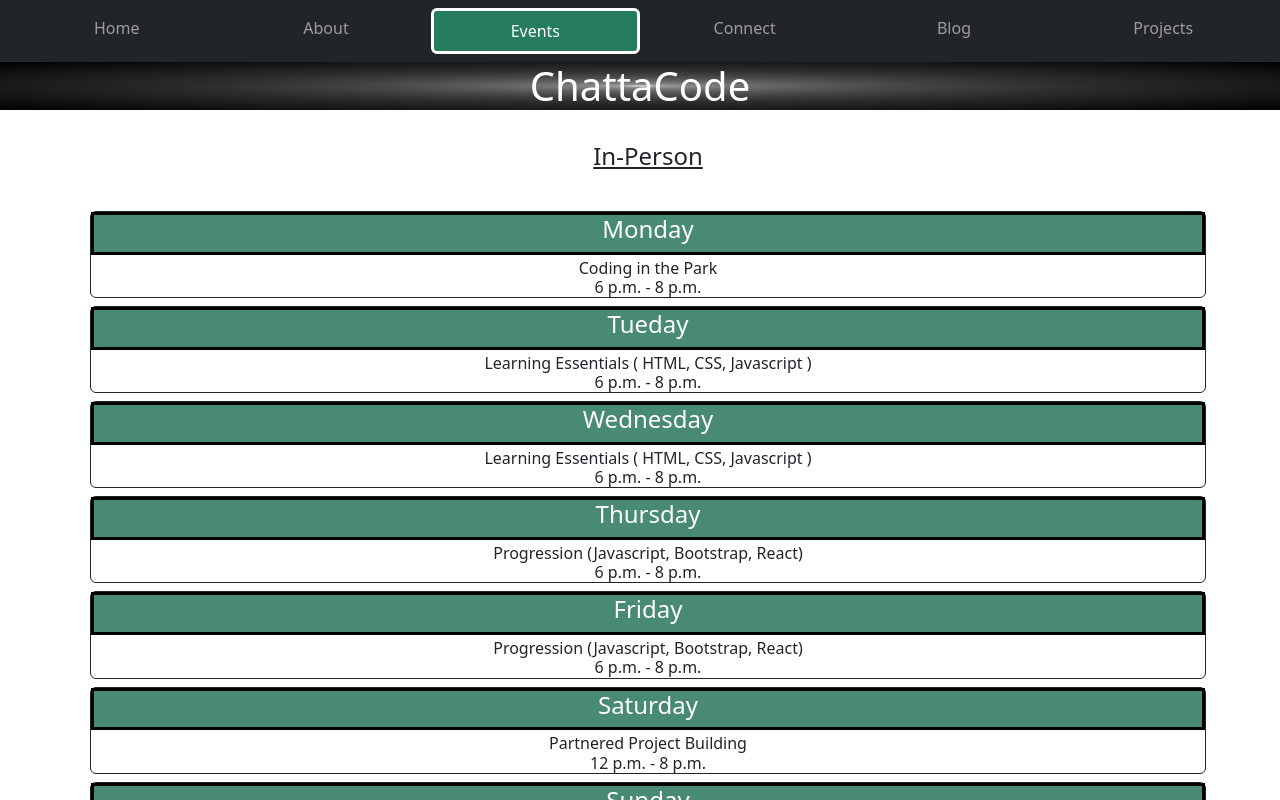
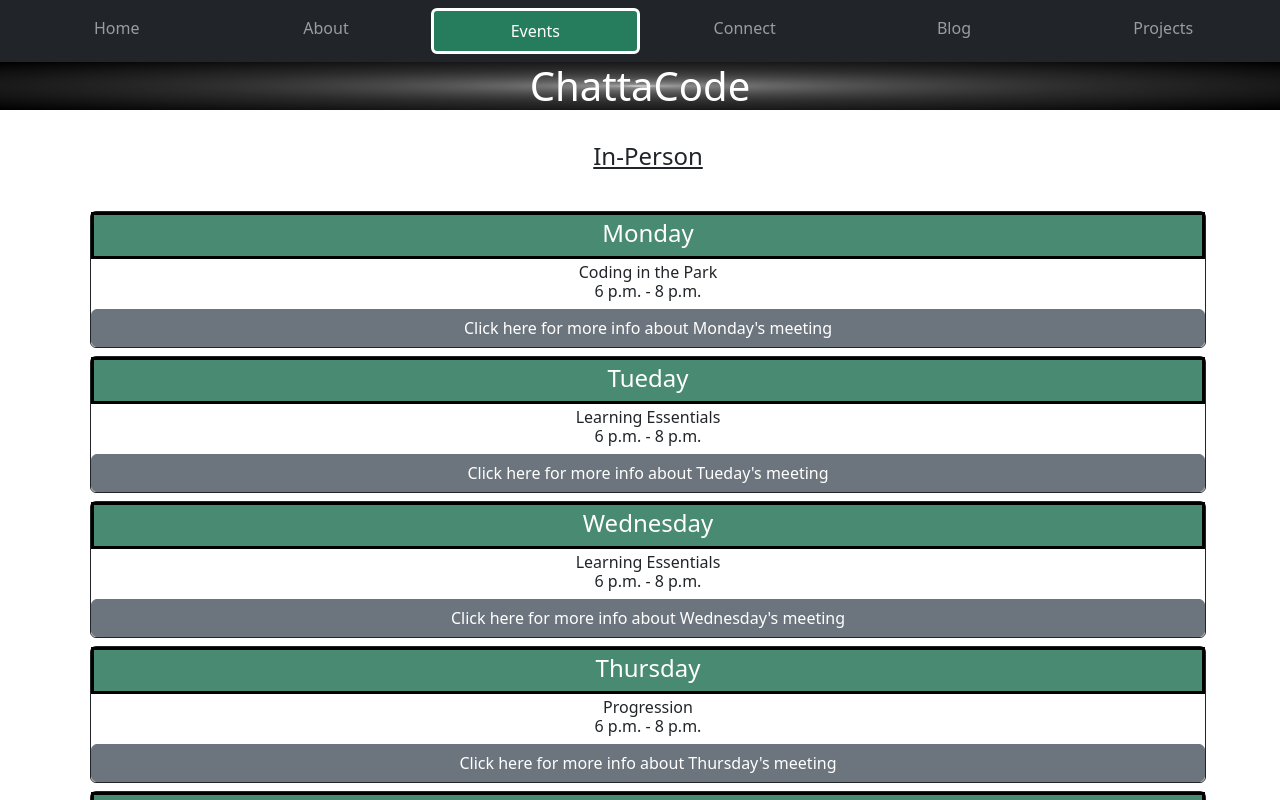
Before and after one commit to TheClutchC/chattacode-reactified, a React (Create React App) app: page /#/events in a window 1280 px wide. Shown: the top 800 px of the page. Built offline with nearby package versions, Linux system fonts and the light colour scheme.

Commit message:
Continue work on event modal

```diff
--- a/src/app/data/eventsData.js
+++ b/src/app/data/eventsData.js
@@ -5,9 +5,9 @@ export const eventsData = [
         date: "",
         time: "6 p.m. - 8 p.m.",
         eventName: "Coding in the Park",
-        location: "",
-        description: "Booga Booga Booga Booga Booga Booga Booga Booga Booga Booga ",
-        stack: "",
+        location: "Chattanooga City Park",
+        description: "Booga booga",
+        stack: "Misc.",
         inPerson: true,
         isVirtual: false,
         image: "src/app/img/colin-watts-_rt4VIG9rDQ-unsplash.jpg"
@@ -17,10 +17,10 @@ export const eventsData = [
         day: "Tueday",
         date: "",
         time: "6 p.m. - 8 p.m.",
-        eventName: "Learning Essentials ( HTML, CSS, Javascript )",
-        location: "",
-        description: "",
-        stack: "",
+        eventName: "Learning Essentials",
+        location: "E-Office",
+        description: "waka waka",
+        stack: "HTML, CSS, JavaScript",
         inPerson: true,
         isVirtual: false,
         image: "src/app/img/joakim-honkasalo-VSbrFf12lWE-unsplash.jpg"
@@ -30,10 +30,10 @@ export const eventsData = [
         day: "Wednesday",
         date: "",
         time: "6 p.m. - 8 p.m.",
-        eventName: "Learning Essentials ( HTML, CSS, Javascript )",
-        location: "",
-        description: "",
-        stack: "",
+        eventName: "Learning Essentials",
+        location: "E-Office",
+        description: "waka waka",
+        stack: "HTML, CSS, JavaScript",
         inPerson: true,
         isVirtual: false,
         image: "src/app/img/joshua-hoehne-NMq3uvIPgNU-unsplash.jpg"
@@ -43,10 +43,10 @@ export const eventsData = [
         day: "Thursday",
         date: "",
         time: "6 p.m. - 8 p.m.",
-        eventName: "Progression (Javascript, Bootstrap, React)",
-        location: "",
-        description: "",
-        stack: "",
+        eventName: "Progression",
+        location: "Community Center",
+        description: "blah blah",
+        stack: "Javascript, Bootstrap, React",
         inPerson: true,
         isVirtual: false,
         image: "src/app/img/oleksandr-horbach-7JtueNIOMjM-unsplash.jpg"
@@ -56,10 +56,10 @@ export const eventsData = [
         day: "Friday",
         date: "",
         time: "6 p.m. - 8 p.m.",
-        eventName: "Progression (Javascript, Bootstrap, React)",
-        location: "",
-        description: "",
-        stack: "",
+        eventName: "Progression",
+        location: "Community Center",
+        description: "blah blah",
+        stack: "Javascript, Bootstrap, React",
         inPerson: true,
         isVirtual: false,
         image: "src/app/img/oleksandr-horbach-cMVfhqu4FEI-unsplash.jpg"
@@ -70,9 +70,9 @@ export const eventsData = [
         date: "",
         time: "12 p.m. - 8 p.m.",
         eventName: "Partnered Project Building",
-        location: "",
-        description: "",
-        stack: "",
+        location: "Community Center",
+        description: "eyy eyy",
+        stack: "Misc.",
         inPerson: true,
         isVirtual: false,
         image: "src/app/img/thomas-kinto-Kj0OxaM7tes-unsplash.jpg"
@@ -83,9 +83,9 @@ export const eventsData = [
         date: "",
         time: "6 p.m. - 8 p.m.",
         eventName: "Sundae Funday",
-        location: "",
-        description: "",
-        stack: "",
+        location: "HomeBase",
+        description: "We make sundaes and code #sundaefundae",
+        stack: "Misc.",
         inPerson: true,
         isVirtual: false,
         image: "src/app/img/tigran-kharatyan-WGFmrSjJOKU-unsplash.jpg"
--- a/src/features/events/Events.js
+++ b/src/features/events/Events.js
@@ -1,9 +1,25 @@
-import React from "react";
+import React, {useState} from "react";
 import { eventsData } from "../../app/data/eventsData";
-import { Row, Col, Card, CardTitle, CardSubtitle, CardText } from "reactstrap";
+import {
+  Row,
+  Col,
+  Card,
+  CardTitle,
+  CardSubtitle,
+  CardText,
+  Button,
+  Modal,
+  ModalHeader,
+  ModalBody,
+  ModalFooter
+} from "reactstrap";
 
 //-------Below maps through array of objects(eventsData.js) and returns requested info using card layout in Reactstrap---------
-  const Events = () => {
+  const Events = (args) => {
+    const [modal, setModal] = useState(false);
+
+    const toggle = () => setModal(!modal);
+
     return (
       <Row>
         <Col>
@@ -14,7 +30,7 @@ import { Row, Col, Card, CardTitle, CardSubtitle, CardText } from "reactstrap";
               color="dark"
               outline
             >
-              <CardTitle className="h4 pb-2" key={item.day}>
+              <CardTitle className="h4 pb-2 pt-1" key={item.day}>
                 {item.day}
               </CardTitle>
               <CardSubtitle className="h6" key={item.eventName}>
@@ -23,6 +39,41 @@ import { Row, Col, Card, CardTitle, CardSubtitle, CardText } from "reactstrap";
               <CardText className="h6" key={item.time}>
                 {item.time}
               </CardText>
+
+              {/* Below is code for a modal
+               that pops up when clicked for
+                each day of the week */}
+
+              <Button key={item.day} onClick={toggle}>
+                Click here for more info about {item.day}'s meeting
+              </Button>
+              <Modal
+                isOpen={modal}
+                toggle={toggle}
+                {...args}
+              >
+                <ModalHeader
+                  toggle={toggle}
+                  key={item.day}
+                >
+                  {item.day}
+                </ModalHeader>
+                <ModalBody key={item.description}>
+                  {item.description}
+                </ModalBody>
+                <ModalFooter>
+
+                </ModalFooter>
+              </Modal>
+              {/* This is the end of
+               the code for the modal.
+               Code seems to break once
+               modal is toggled, only
+               displays info for Sunday
+               on every button and loses
+               the ability to scroll up
+               and down the page. */}
+
             </Card>
           ))}
         </Col>
```
Also changed, not shown: src/features/events/EventModal.js (+26 -15 lines).
